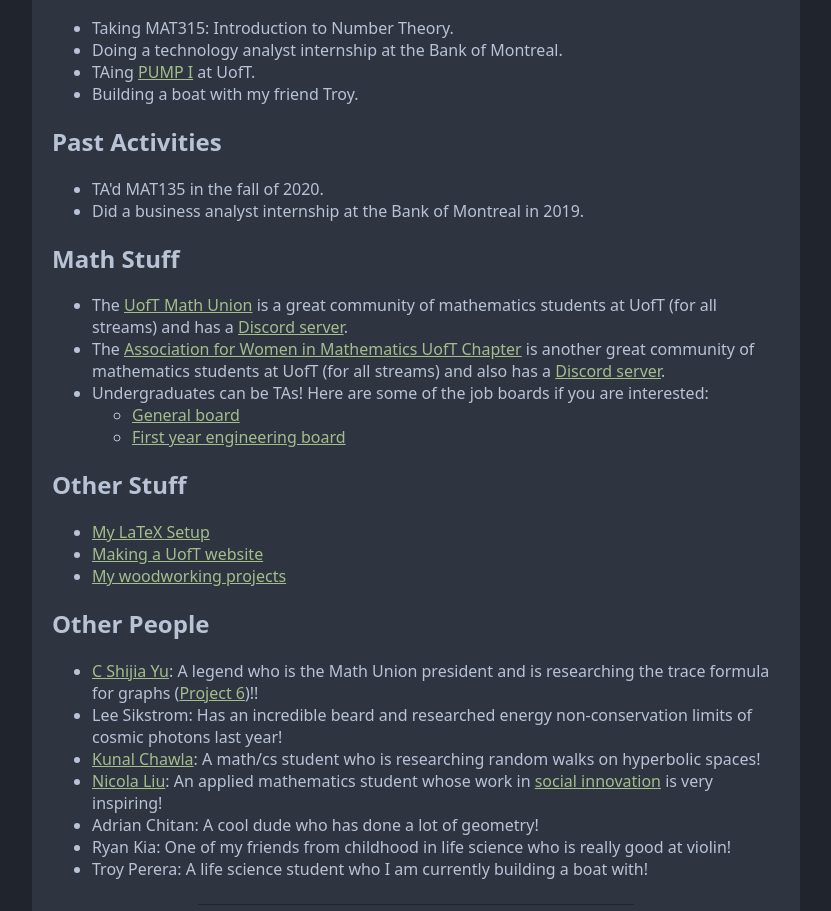
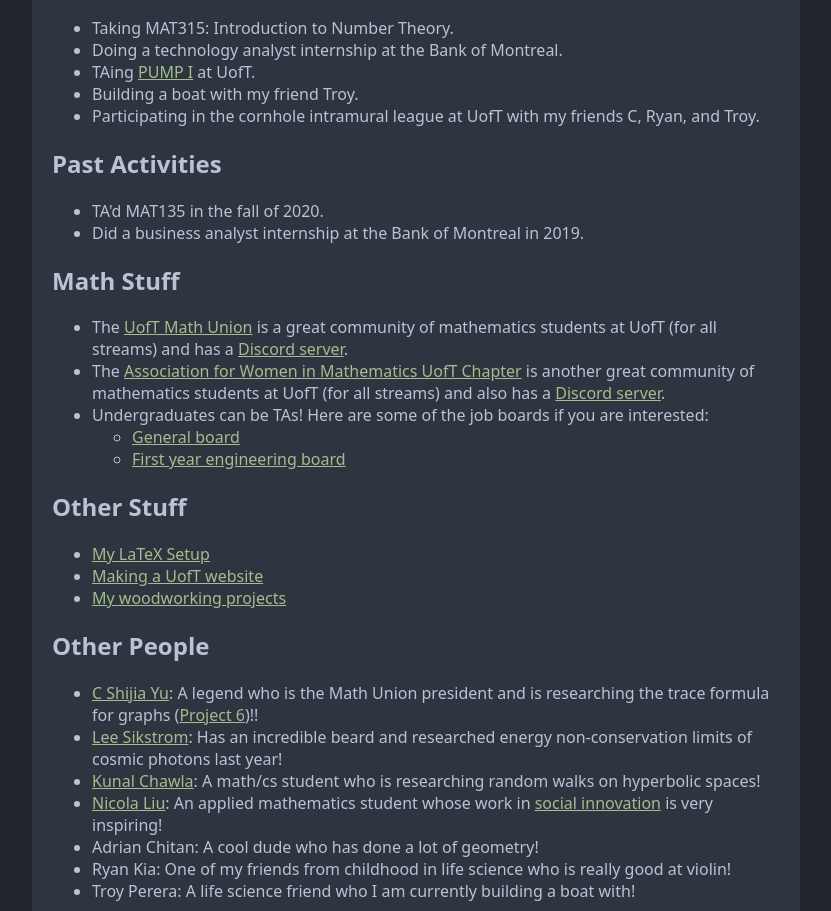
Before and after one commit to nathangs6/personal_website, a plain HTML site: page index.html in a window 1280 px wide. Shown: the part 239-1150 px from the top of the page, without its empty margins (224-1055 px from the left). Drawn offline with Linux system fonts and the light colour scheme; files whose address does not match are found by name.

Commit message:
Fixed some typos

```diff
--- a/index.html
+++ b/index.html
@@ -46,6 +46,7 @@
 					<li>Doing a technology analyst internship at the Bank of Montreal.</li>
 					<li>TAing <a href="https://www.math.toronto.edu/cms/undergraduate-program/current-students-ug/pump-courses-2/#About%20PUMP%20Level%201">PUMP I</a> at UofT.</li>
 					<li>Building a boat with my friend Troy.</li>
+					<li>Participating in the cornhole intramural league at UofT with my friends C, Ryan, and Troy.</li>
 				</ul>
 				<h2>
 				  Past Activities
@@ -79,12 +80,12 @@
 				</h2>
 				<ul>
 					<li><a href="http://individual.utoronto.ca/csjyu/">C Shijia Yu</a>: A legend who is the Math Union president and is researching the trace formula for graphs (<a href="http://www.fields.utoronto.ca/activities/21-22/2021-FUSRP">Project 6</a>)!!</li>
-					<li>Lee Sikstrom: Has an incredible beard and researched energy non-conservation limits of cosmic photons last year!</li>
+					<li><a href="https://explorationsinastronomy.blogspot.com/">Lee Sikstrom</a>: Has an incredible beard and researched energy non-conservation limits of cosmic photons last year!</li>
 					<li><a href="http://individual.utoronto.ca/kunalc/other.html">Kunal Chawla</a>: A math/cs student who is researching random walks on hyperbolic spaces!</li>
 					<li><a href="https://www.linkedin.com/in/nicola-liu/">Nicola Liu</a>: An applied mathematics student whose work in <a href="http://theagencyuoft.ca/contact-us/">social innovation</a> is very inspiring!</li>
 					<li>Adrian Chitan: A cool dude who has done a lot of geometry!</li>
 					<li>Ryan Kia: One of my friends from childhood in life science who is really good at violin!</li>
-					<li>Troy Perera: A life science student who I am currently building a boat with!</li>
+					<li>Troy Perera: A life science friend who I am currently building a boat with!</li>
 				</ul>
     </main>
 
```
Also changed, not shown: courses.html (+1 -1 lines).
